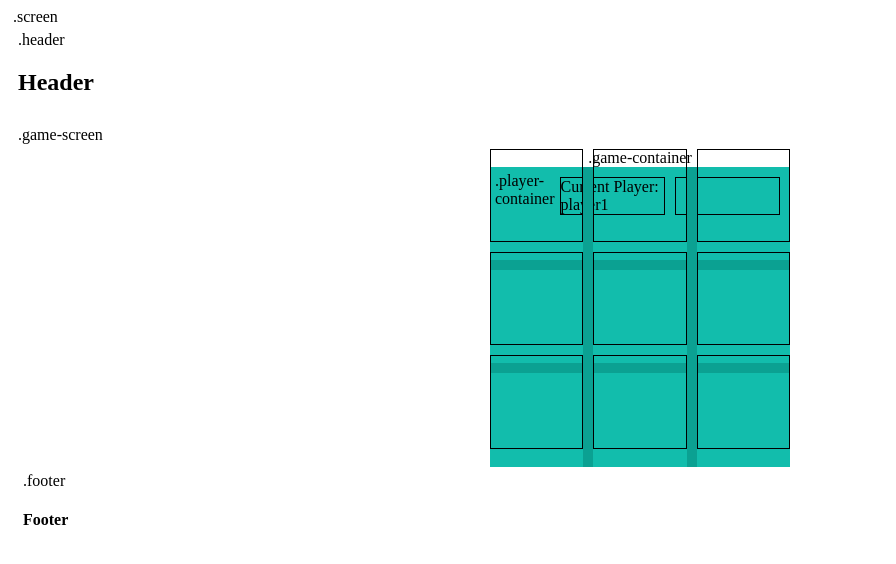
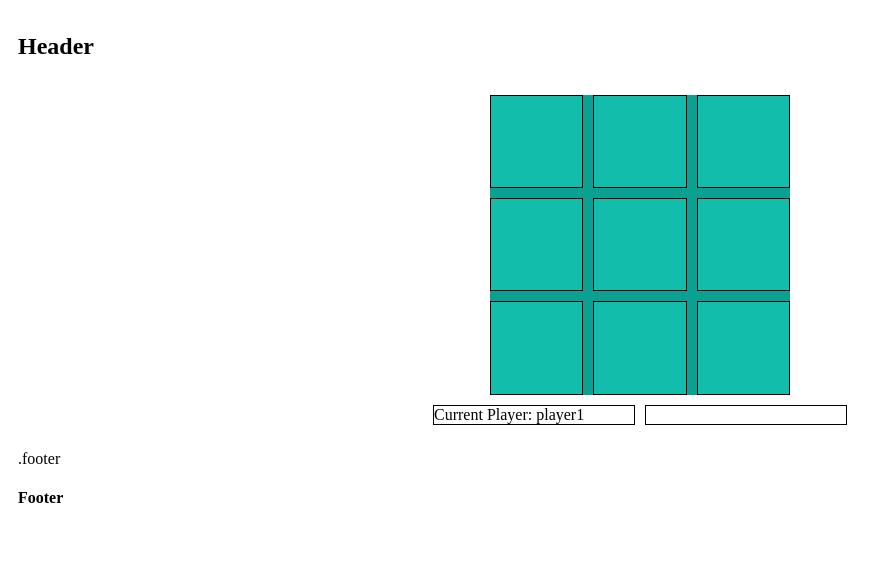
Before and after one commit to PrayashShrestha/tictactoe, a plain HTML site: page index.html in a window 1280 px wide. Shown: the whole page, without its empty margins (0-896 px from the left). Drawn offline with nearby package versions, Linux system fonts and the light colour scheme.

Commit message:
fix the issue in layout

```diff
--- a/index.html
+++ b/index.html
@@ -12,27 +12,29 @@
 
   <body>
     <div class="screen">
-      .screen
+      <!-- .screen -->
       <div class="header">
-        .header
+        <!-- .header -->
         <h2 onclick="initializeGame()">Header</h2>
       </div>
       <div class="game-screen">
-        .game-screen
+        <!-- .game-screen -->
         <div class="game-container">
-          .game-container
+          <!-- .game-container -->
           <!-- new code -->
-          <div class="grid-container"></div>
+          <div class="grid-container">
+
+          </div>
           <div class="tictactoe-board">
             <div class="line horizontal"></div>
             <div class="line horizontal bottom"></div>
             <div class="line vertical"></div>
             <div class="line vertical right"></div>
 
-            <!-- new code
-          </div> -->
+
+          </div>
           <div class="player-container">
-            .player-container
+            <!-- .player-container -->
             <div class="player1">Player 1</div>
             <div class="player2">Player 2</div>
           </div>
```
Also changed, not shown: 1 other file.
